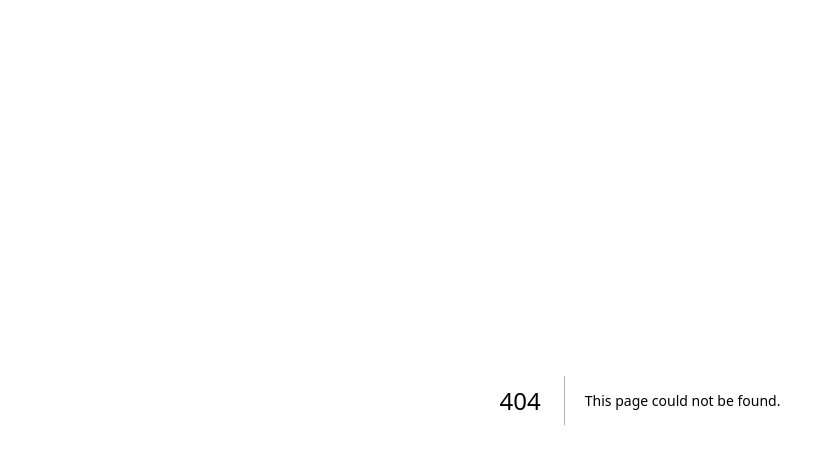
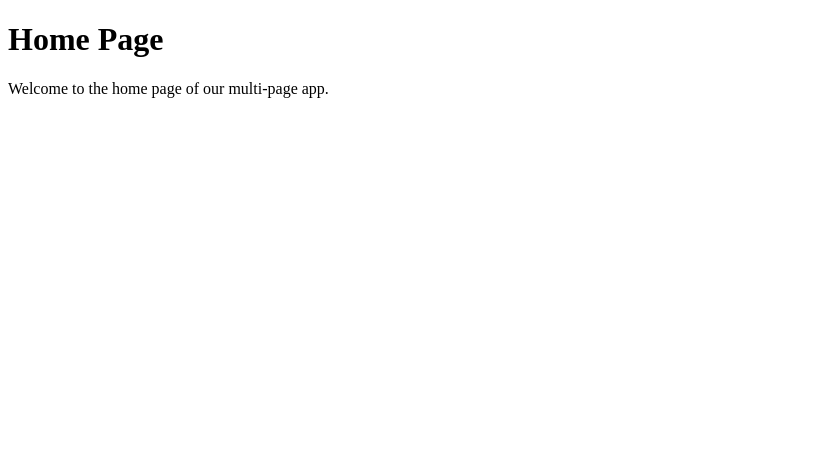
Before and after one commit to benymng/hack-mit, a Next.js app: page /StartPage in a window 1280 px wide. Before the commit this address had no page. Shown: the top 464 px of the page, without its empty margins (0-835 px from the left). Built offline with nearby package versions, Linux system fonts and the light colour scheme.

Commit message:
Working on home and start screen

```diff
--- /dev/null
+++ b/pages/App.js
@@ -0,0 +1,3 @@
+import React from 'react';
+import StartPage from './StartPage';
+import HomePage from './HomePage';
--- /dev/null
+++ b/pages/StartPage.js
@@ -0,0 +1,12 @@
+import React from 'react';
+
+function StartPage() {
+  return (
+    <div>
+      <h1>Home Page</h1>
+      <p>Welcome to the home page of our multi-page app.</p>
+    </div>
+  );
+}
+
+export default StartPage;
```
Also changed, not shown: pages/HomePage.js (added, +12 -0 lines), 1 other file (tests, documents, lock files or other folders).
